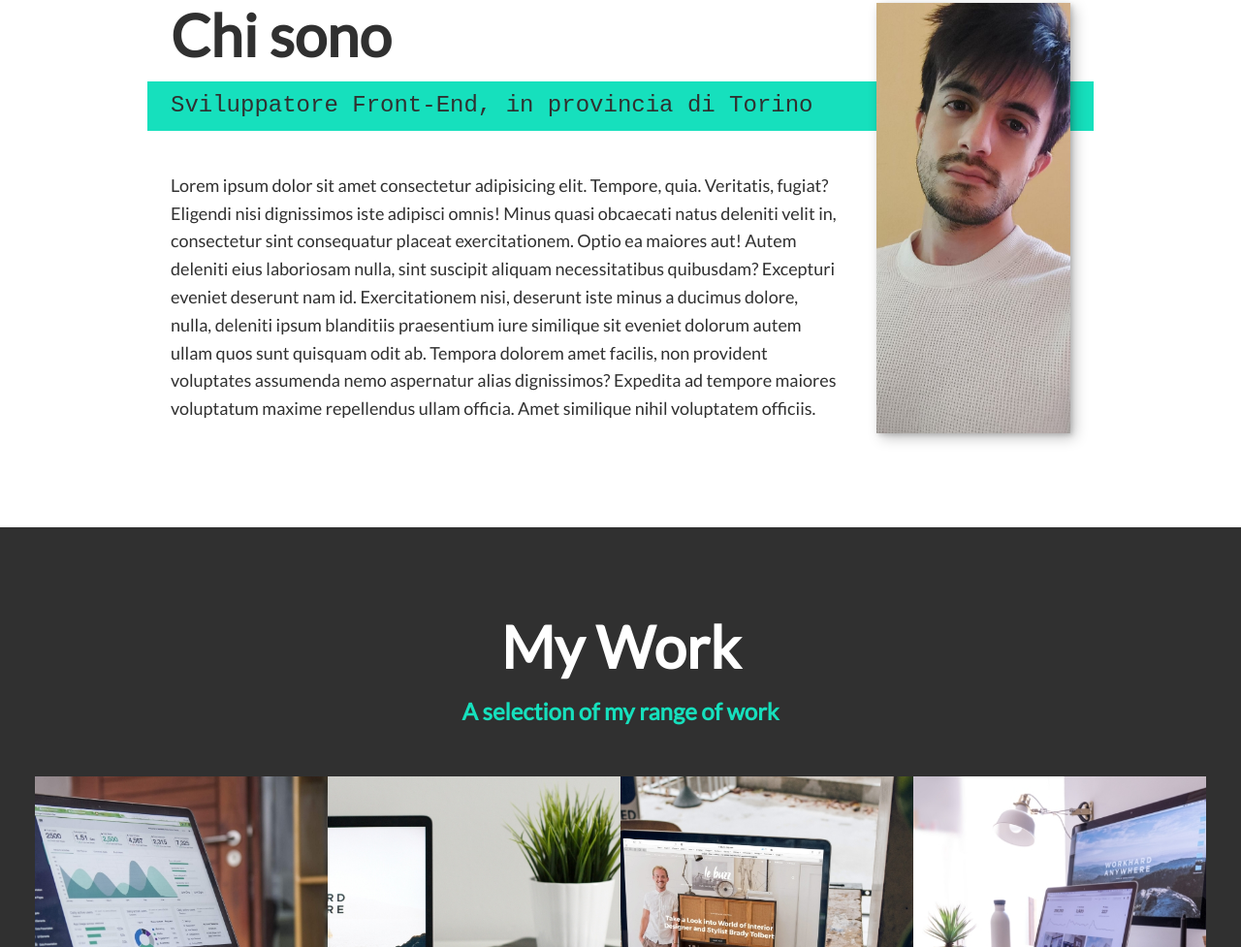
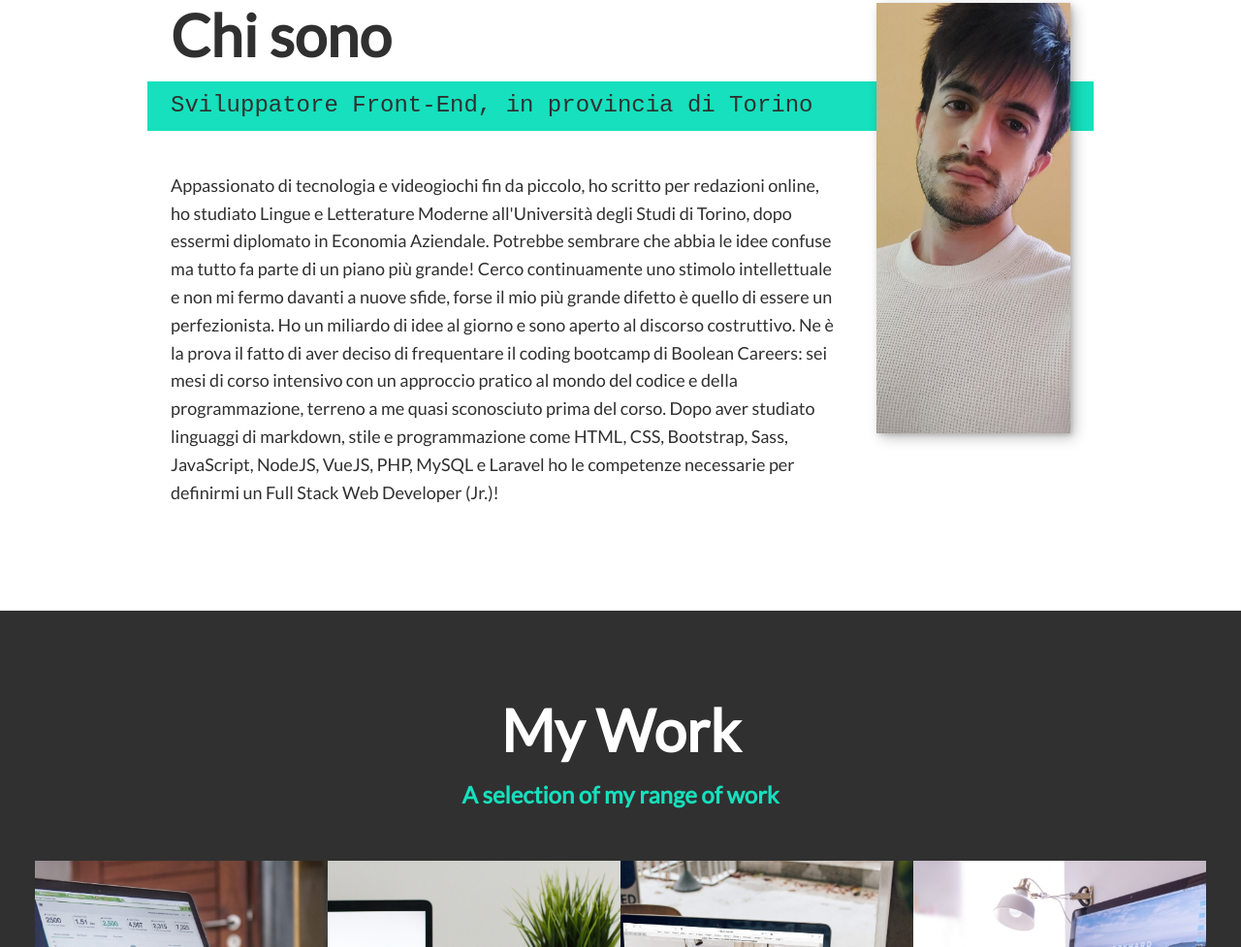
Before and after one commit to 10xMike/html-css-js-portfolio, a plain HTML site: page index.html in a window 1280 px wide. Shown: the part 1202-2179 px from the top of the page at 97% size. Drawn offline with Linux system fonts and the light colour scheme.

Commit message:
add description

```diff
--- a/index.html
+++ b/index.html
@@ -108,18 +108,21 @@
       </p>
       <div class="about-me__body">
         <p>
-          Lorem ipsum dolor sit amet consectetur adipisicing elit. Tempore,
-          quia. Veritatis, fugiat? Eligendi nisi dignissimos iste adipisci
-          omnis! Minus quasi obcaecati natus deleniti velit in, consectetur sint
-          consequatur placeat exercitationem. Optio ea maiores aut! Autem
-          deleniti eius laboriosam nulla, sint suscipit aliquam necessitatibus
-          quibusdam? Excepturi eveniet deserunt nam id. Exercitationem nisi,
-          deserunt iste minus a ducimus dolore, nulla, deleniti ipsum blanditiis
-          praesentium iure similique sit eveniet dolorum autem ullam quos sunt
-          quisquam odit ab. Tempora dolorem amet facilis, non provident
-          voluptates assumenda nemo aspernatur alias dignissimos? Expedita ad
-          tempore maiores voluptatum maxime repellendus ullam officia. Amet
-          similique nihil voluptatem officiis.
+          Appassionato di tecnologia e videogiochi fin da piccolo, ho scritto
+          per redazioni online, ho studiato Lingue e Letterature Moderne
+          all'Università degli Studi di Torino, dopo essermi diplomato in
+          Economia Aziendale. Potrebbe sembrare che abbia le idee confuse ma
+          tutto fa parte di un piano più grande! Cerco continuamente uno stimolo
+          intellettuale e non mi fermo davanti a nuove sfide, forse il mio più
+          grande difetto è quello di essere un perfezionista. Ho un miliardo di
+          idee al giorno e sono aperto al discorso costruttivo. Ne è la prova il
+          fatto di aver deciso di frequentare il coding bootcamp di Boolean
+          Careers: sei mesi di corso intensivo con un approccio pratico al mondo
+          del codice e della programmazione, terreno a me quasi sconosciuto
+          prima del corso. Dopo aver studiato linguaggi di markdown, stile e
+          programmazione come HTML, CSS, Bootstrap, Sass, JavaScript, NodeJS,
+          VueJS, PHP, MySQL e Laravel ho le competenze necessarie per definirmi
+          un Full Stack Web Developer (Jr.)!
         </p>
       </div>
       <img src="./img/profiloportfolio.jpeg" alt="" class="about-me__img" />
```
